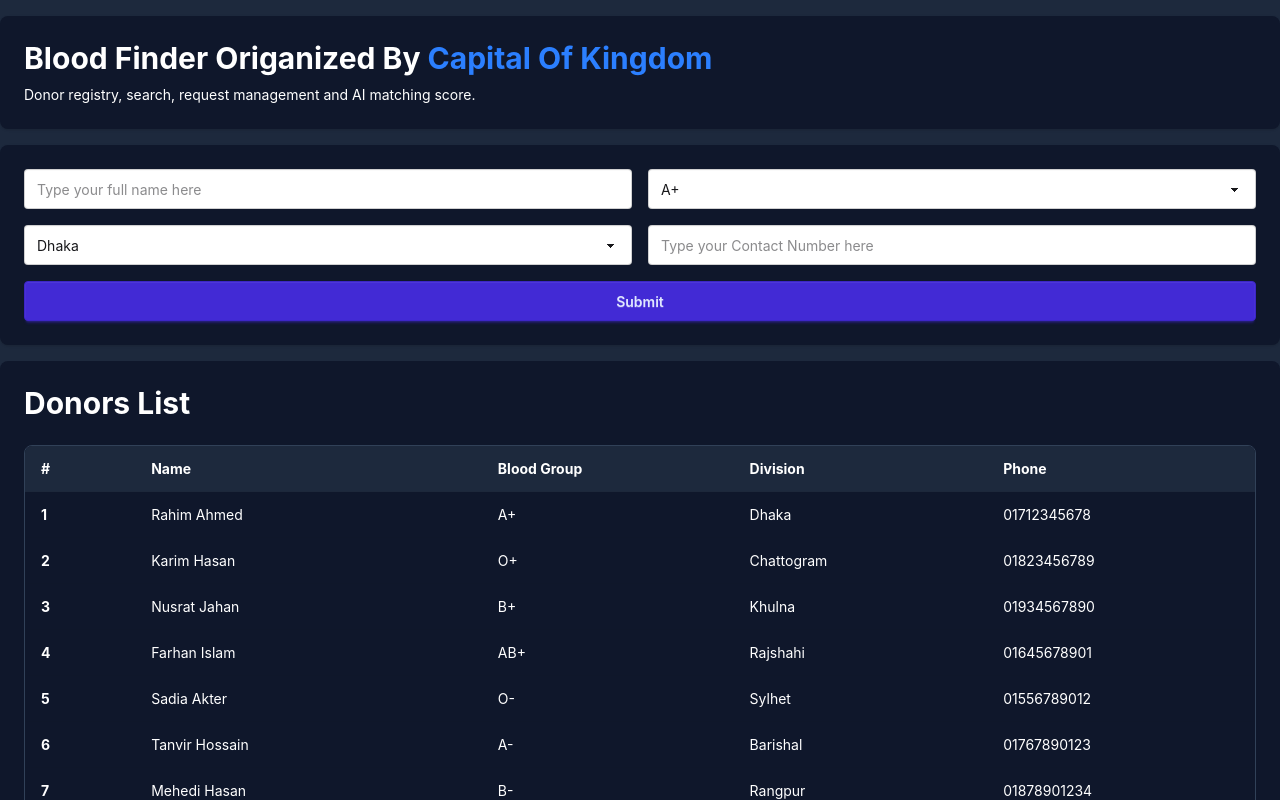
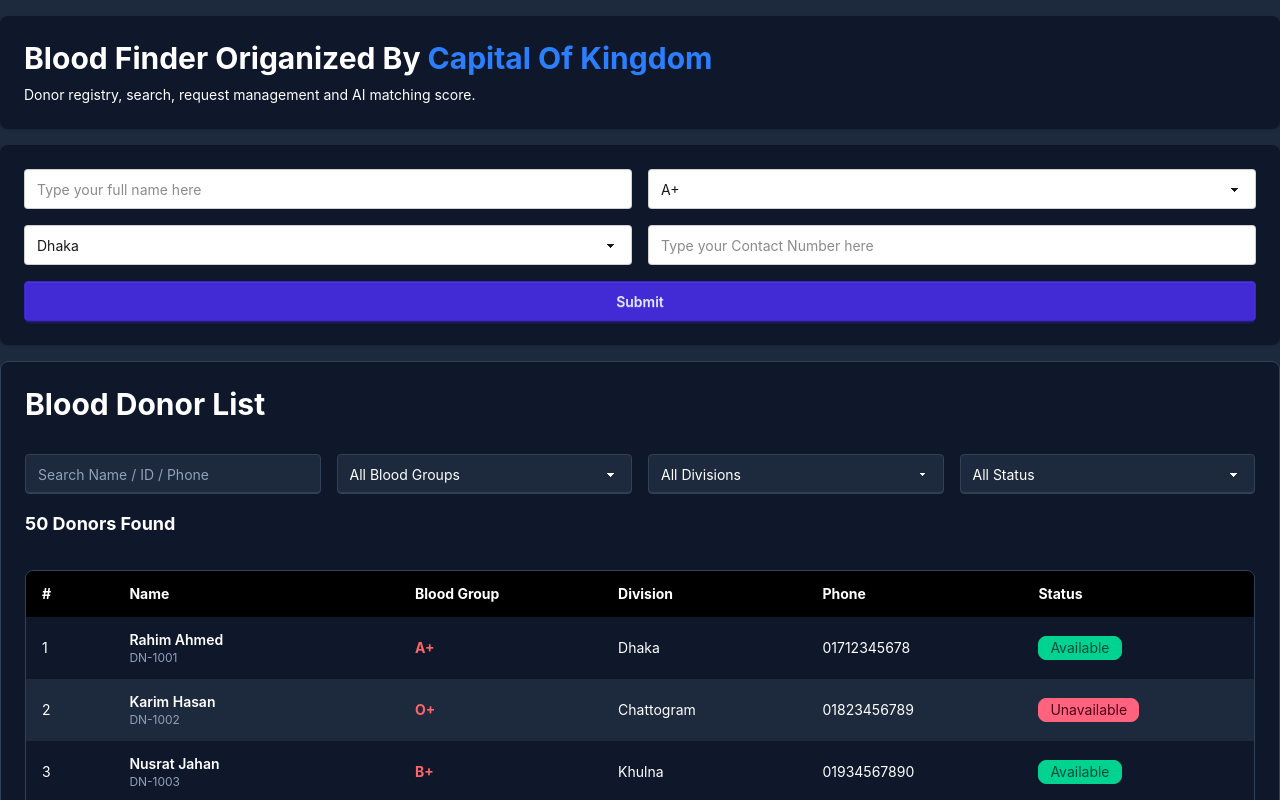
Before and after one commit to TheRudraBro/BloodDonorSearching, a React (Vite) app: page / in a window 1280 px wide. Shown: the top 800 px of the page. Built offline with nearby package versions, Linux system fonts and the light colour scheme.

Commit message:
List function updated

```diff
--- a/src/components/DonorList.jsx
+++ b/src/components/DonorList.jsx
@@ -2,56 +2,195 @@ import React, { useEffect, useState } from "react";
 
 const DonorList = () => {
   const [donors, setDonors] = useState([]);
+  const [search, setSearch] = useState("");
+  const [bloodGroup, setBloodGroup] = useState("");
+  const [division, setDivision] = useState("");
+  const [availability, setAvailability] = useState("");
 
   useEffect(() => {
     async function loadDonors() {
-      try {
-        const res = await fetch("/data.json");
-        const data = await res.json();
-        setDonors(data);
-      } catch (error) {
-        console.error("Error loading donors:", error);
-      }
+      const res = await fetch("/data.json");
+      const data = await res.json();
+      setDonors(data);
     }
 
     loadDonors();
   }, []);
 
+  const filteredDonors = donors.filter((donor) => {
+    const matchSearch =
+      donor.name.toLowerCase().includes(search.toLowerCase()) ||
+      donor.id.toLowerCase().includes(search.toLowerCase()) ||
+      donor.phone.includes(search);
+
+    const matchBlood =
+      bloodGroup === "" || donor.bloodGroup === bloodGroup;
+
+    const matchDivision =
+      division === "" || donor.division === division;
+
+    const matchAvailability =
+      availability === ""
+        ? true
+        : donor.available === (availability === "true");
+
+    return (
+      matchSearch &&
+      matchBlood &&
+      matchDivision &&
+      matchAvailability
+    );
+  });
+
   return (
-    <div className="card bg-slate-900 shadow-lg">
+    <div className="card bg-slate-900 shadow-xl border border-slate-700">
       <div className="card-body">
-        <h2 className="text-3xl font-bold text-white mb-4">
-          Donors List
+
+        <h2 className="text-3xl font-bold text-white mb-6">
+          Blood Donor List
         </h2>
 
+        {/* Search & Filter */}
+        <div className="grid grid-cols-1 md:grid-cols-4 gap-4 mb-6">
+
+          <input
+            type="text"
+            placeholder="Search Name / ID / Phone"
+            className="input input-bordered bg-slate-800 border-slate-700 text-white placeholder:text-slate-400"
+            value={search}
+            onChange={(e) => setSearch(e.target.value)}
+          />
+
+          <select
+            className="select select-bordered bg-slate-800 border-slate-700 text-white"
+            value={bloodGroup}
+            onChange={(e) => setBloodGroup(e.target.value)}
+          >
+            <option value="">All Blood Groups</option>
+            <option>A+</option>
+            <option>A-</option>
+            <option>B+</option>
+            <option>B-</option>
+            <option>AB+</option>
+            <option>AB-</option>
+            <option>O+</option>
+            <option>O-</option>
+          </select>
+
+          <select
+            className="select select-bordered bg-slate-800 border-slate-700 text-white"
+            value={division}
+            onChange={(e) => setDivision(e.target.value)}
+          >
+            <option value="">All Divisions</option>
+            <option>Dhaka</option>
+            <option>Chattogram</option>
+            <option>Khulna</option>
+            <option>Rajshahi</option>
+            <option>Barishal</option>
+            <option>Rangpur</option>
+            <option>Sylhet</option>
+            <option>Mymensingh</option>
+          </select>
+
+
+          <select
+            className="select select-bordered bg-slate-800 border-slate-700 text-white"
+            value={availability}
+            onChange={(e) => setAvailability(e.target.value)}
+          >
+            <option value="">All Status</option>
+            <option value="true">Available</option>
+            <option value="false">Unavailable</option>
+
+          </select>
+           <h2 className="text-white font-bold text-lg"> {filteredDonors.length} Donors Found</h2>
+        </div>
+
+        {/* Table */}
         <div className="overflow-x-auto rounded-lg border border-slate-700">
-          <table className="table w-full">
-            <thead className="bg-slate-800 text-white">
+          <table className="table w-full text-white">
+
+            {/* Table Head */}
+            <thead className="bg-black text-white">
               <tr>
                 <th>#</th>
                 <th>Name</th>
                 <th>Blood Group</th>
                 <th>Division</th>
                 <th>Phone</th>
+                <th>Status</th>
+
               </tr>
             </thead>
 
+            {/* Table Body */}
             <tbody>
-              {donors.map((donor, index) => (
+              {filteredDonors.map((donor, index) => (
                 <tr
                   key={donor.id}
-                  className="text-white border-b border-slate-700 hover:bg-slate-800"
+                  className={`
+                    ${
+                      index % 2 === 0
+                        ? "bg-slate-900"
+                        : "bg-slate-800"
+                    }
+                    hover:bg-slate-700 transition
+                  `}
                 >
-                  <th>{index + 1}</th>
-                  <td>{donor.name}</td>
-                  <td>{donor.bloodGroup}</td>
+                  <td className="text-white">{index + 1}</td>
+
+                  <td>
+                    <h2 className="font-semibold text-white">
+                      {donor.name}
+                    </h2>
+                    <p className="text-xs text-slate-400">
+                      {donor.id}
+                    </p>
+                  </td>
+
+                  <td>
+                    <span className="font-bold text-red-400">
+                      {donor.bloodGroup}
+                    </span>
+                  </td>
+
                   <td>{donor.division}</td>
+
                   <td>{donor.phone}</td>
+
+                  <td>
+                    <span
+                      className={`badge ${
+                        donor.available
+                          ? "badge-success"
+                          : "badge-error"
+                      }`}
+                    >
+                      {donor.available
+                        ? "Available"
+                        : "Unavailable"}
+                    </span>
+                  </td>
+
                 </tr>
               ))}
+
+              {filteredDonors.length === 0 && (
+                <tr>
+                  <td
+                    colSpan="6"
+                    className="text-center py-8 text-white"
+                  >
+                    No donor found.
+                  </td>
+                </tr>
+              )}
             </tbody>
+
           </table>
         </div>
+
       </div>
     </div>
   );
```
